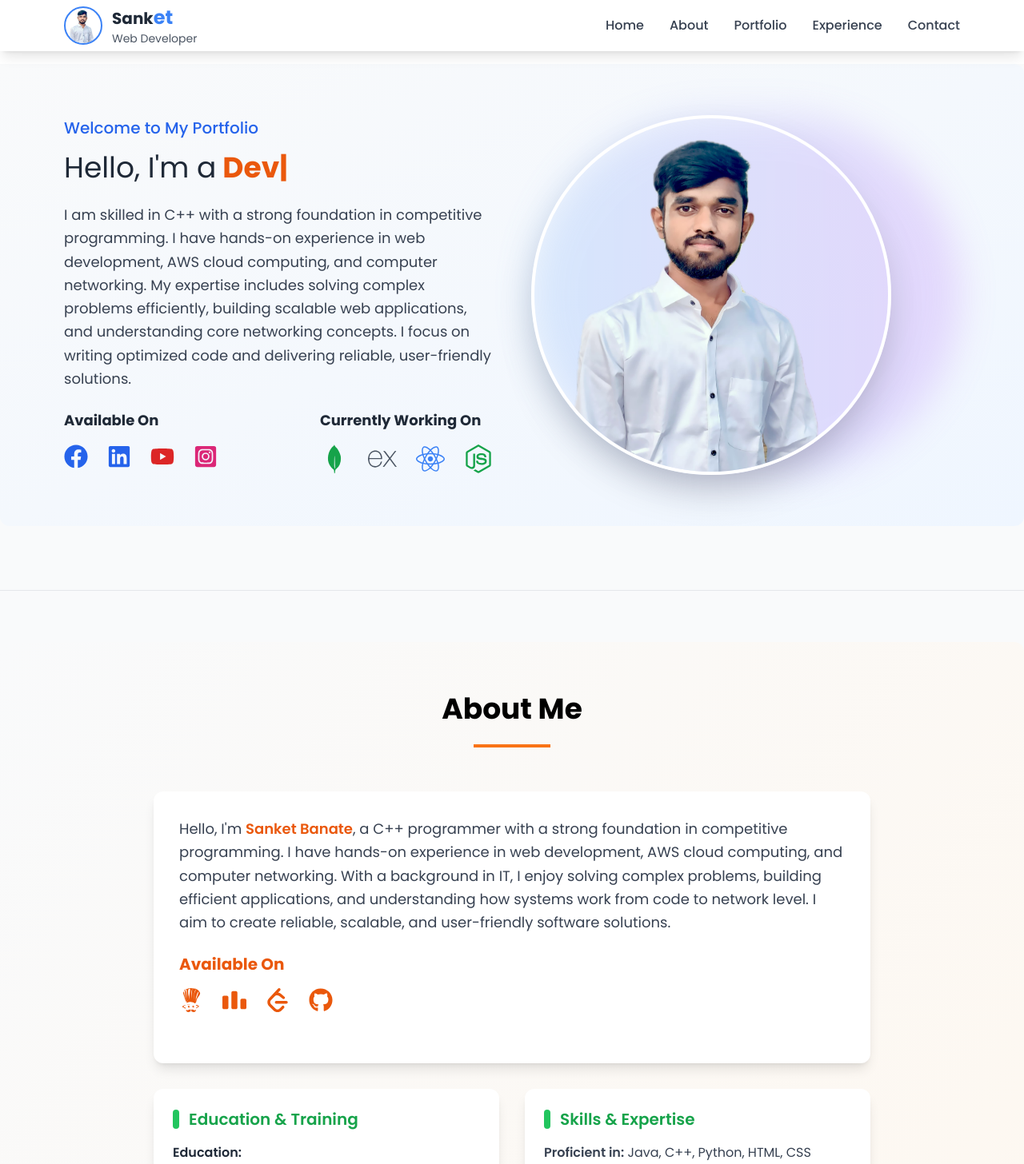
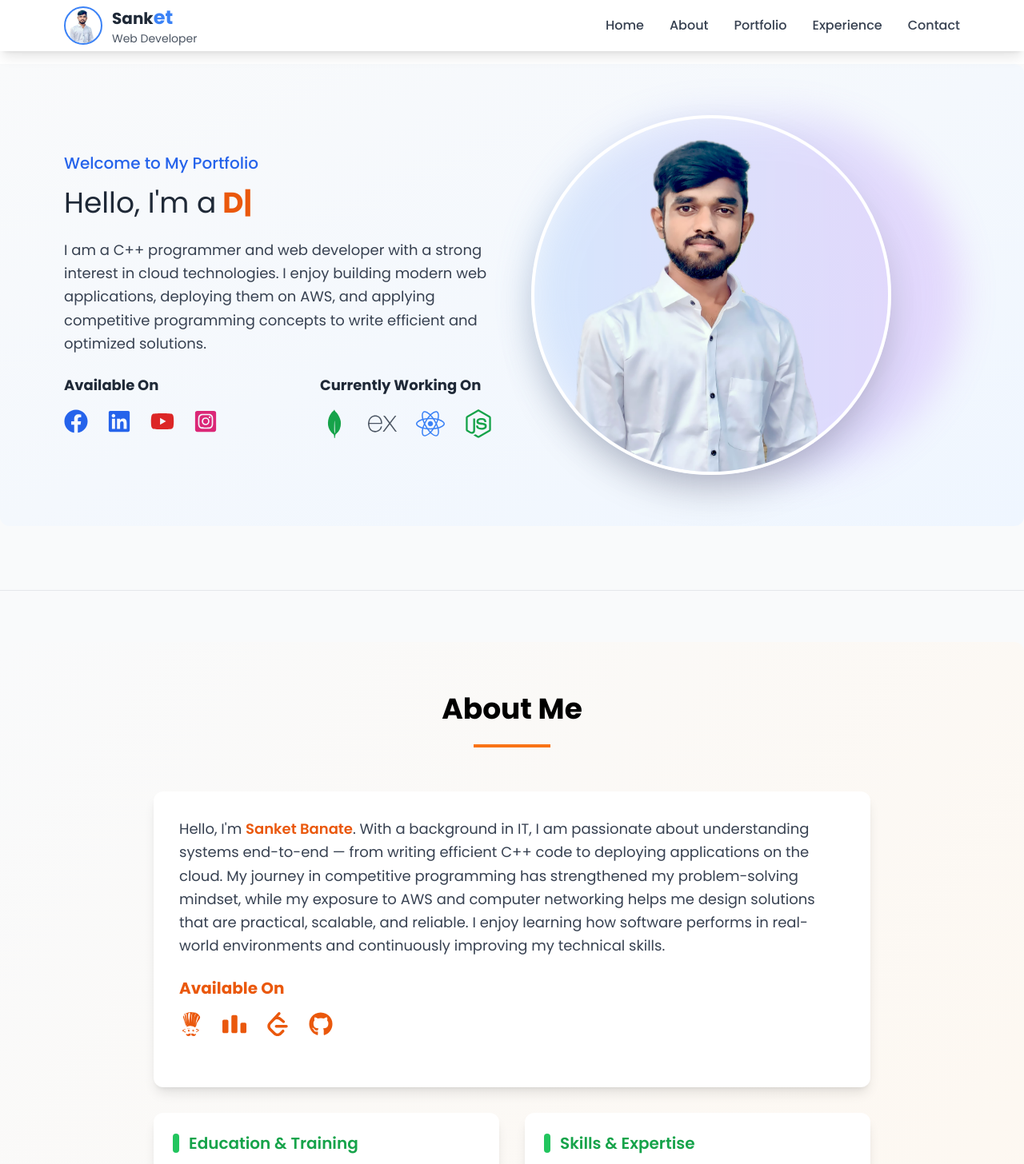
Before and after one commit to Wolverine0007/PortFolio, a React (Vite) app: page / in a window 1280 px wide. Shown: the top 1456 px of the page at 80% size. Built offline with nearby package versions, Linux system fonts and the light colour scheme.

Commit message:
Update components

```diff
--- a/src/components/About.jsx
+++ b/src/components/About.jsx
@@ -16,13 +16,15 @@ function About() {
 
       <div className="max-w-4xl mx-auto">
         <div className="bg-white dark:bg-gray-800 p-8 rounded-xl shadow-lg mb-8">
-        <p className="text-lg text-gray-700 dark:text-gray-300 leading-relaxed mb-6">
-      Hello, I'm <span className="font-semibold text-orange-600 dark:text-orange-400">Sanket Banate</span>, a C++ programmer
-      with a strong foundation in competitive programming. I have hands-on experience in web development,
-      AWS cloud computing, and computer networking. With a background in IT, I enjoy solving complex problems,
-      building efficient applications, and understanding how systems work from code to network level.
-      I aim to create reliable, scalable, and user-friendly software solutions.
-    </p>
+<p className="text-lg text-gray-700 dark:text-gray-300 leading-relaxed mb-6">
+  Hello, I'm <span className="font-semibold text-orange-600 dark:text-orange-400">Sanket Banate</span>.
+  With a background in IT, I am passionate about understanding systems end-to-end — from writing
+  efficient C++ code to deploying applications on the cloud. My journey in competitive programming
+  has strengthened my problem-solving mindset, while my exposure to AWS and computer networking
+  helps me design solutions that are practical, scalable, and reliable. I enjoy learning how
+  software performs in real-world environments and continuously improving my technical skills.
+</p>
+
 
           <div className="flex flex-col items-center md:flex-row justify-between space-y-6 md:space-y-0 mb-8">
             <div className="space-y-4">
--- a/src/components/Home.jsx
+++ b/src/components/Home.jsx
@@ -31,13 +31,12 @@ function Home() {
               </div>
             </div>
 
-         <p className="text-lg text-gray-700 leading-relaxed">
-  I am skilled in C++ with a strong foundation in competitive programming.
-  I have hands-on experience in web development, AWS cloud computing, and computer networking.
-  My expertise includes solving complex problems efficiently, building scalable web applications,
-  and understanding core networking concepts. I focus on writing optimized code and delivering
-  reliable, user-friendly solutions.
+<p className="text-lg text-gray-700 leading-relaxed">
+  I am a C++ programmer and web developer with a strong interest in cloud technologies.
+  I enjoy building modern web applications, deploying them on AWS, and applying competitive
+  programming concepts to write efficient and optimized solutions.
 </p>
+
 
 
             <div className="flex flex-col space-y-8 md:space-y-0 md:flex-row md:justify-between md:items-start">
```
